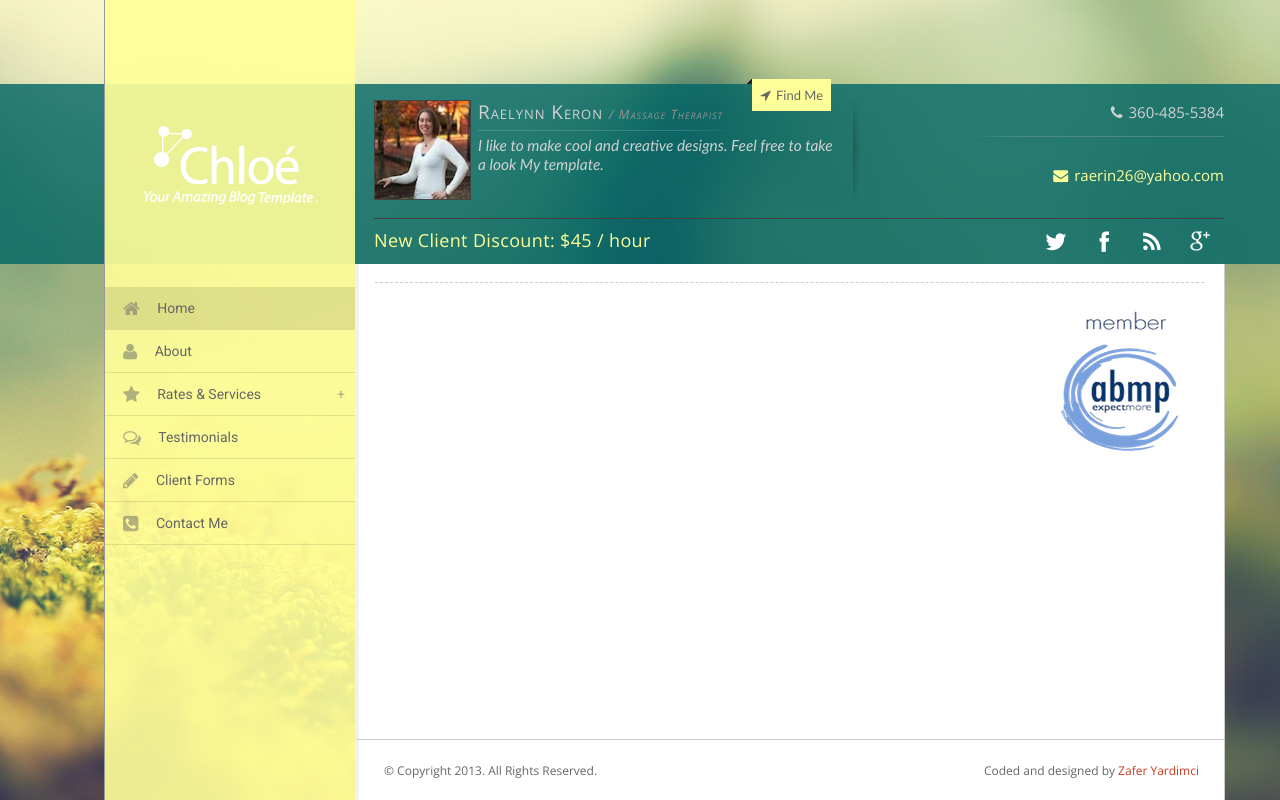
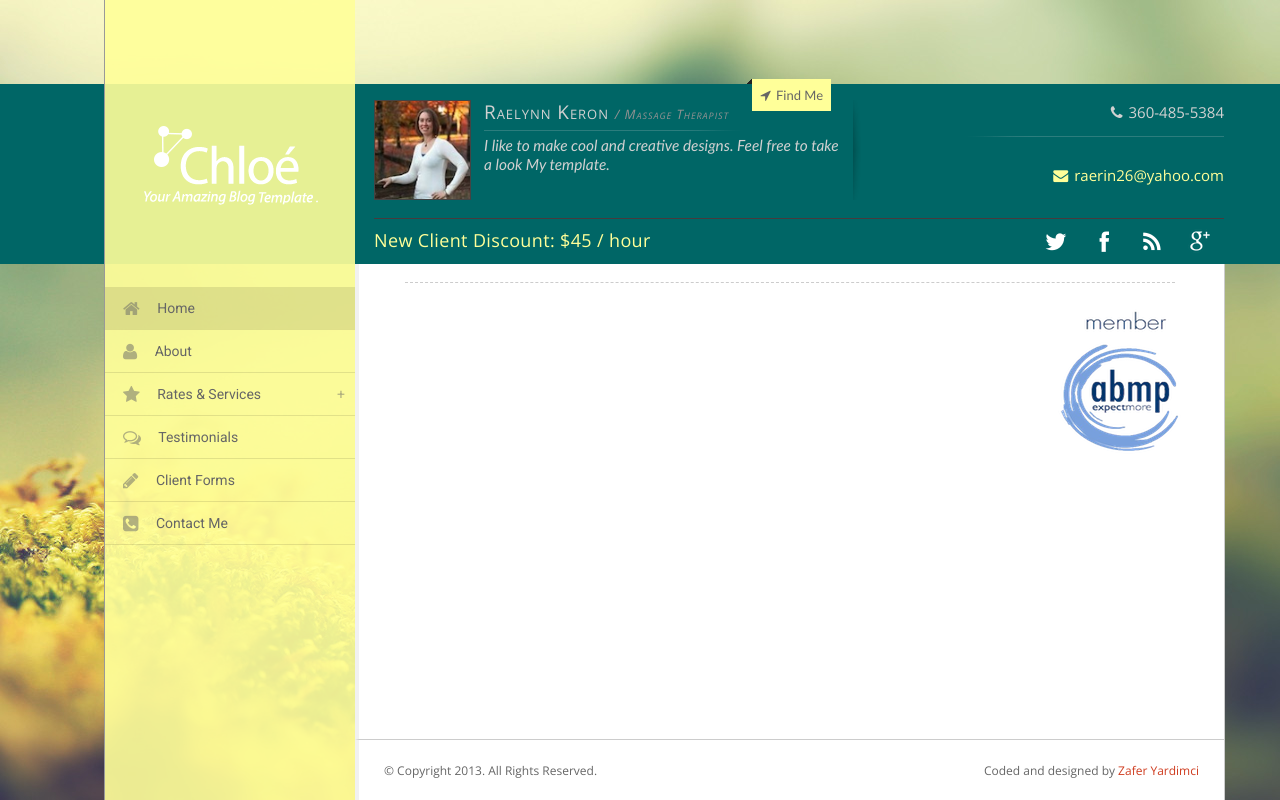
Before and after one commit to dechulion/raelynn_massage, a PHP site: template src/views/layout.twig in a window 1280 px wide. Run offline with PHP 8.4, Linux system fonts and the light colour scheme; the template is opened without the code that fills it, so the values that code supplies are empty; some libraries are stand-ins or nearby versions.

Commit message:
Modified css and php

```diff
--- a/src/views/forms.html.twig
+++ b/src/views/forms.html.twig
@@ -9,6 +9,7 @@
 {% endblock %}
 
 {% block content %}
+  <div class="span8">
     <p>Here are the forms you'll need as one of my clients</p>
     <p>If possible, please fill them out and print them off before your appointment.</p>
     <ul class="forms">
@@ -18,6 +19,7 @@
       <li><a href="http://www.abmp.com/members/pdfs/physician_permission.pdf">Physicians Permission</a></li>
       <li><a href="http://www.abmp.com/members/pdfs/physician_referral.pdf">Physicians Referral</a></li>
     </ul>
+  </div>
 {% endblock %}
 
 
--- a/src/views/layout.twig
+++ b/src/views/layout.twig
@@ -267,8 +267,9 @@
 
       <!-- Page start -->
       <article>
-
-        <h2 class="page-heading">{% block pagetitle %}{% endblock %}</h2>
+        <div class="span8">
+          <h2 class="page-heading">{% block pagetitle %}{% endblock %}</h2>
+        </div>
         {% block content %}{% endblock %}
 
         <a href="http://www.abmp.com/home/"><img src="/img/abmp.png" alt"Member ABMP" class="abmp"></a>
--- a/src/views/rates.html.twig
+++ b/src/views/rates.html.twig
@@ -9,6 +9,7 @@
 {% endblock %}
 
 {% block content %}
+  <div class="span8">
     <h4>Investing in massage is an investment in your health.</h4><br>
     <table class="service-table">
       <thead>
@@ -36,10 +37,7 @@
         </tr>
       </tbody>
     </table><br>
-  {# <p>Personalized Massage.....$1/minute, 45 min. minimum</p>
-  <p>First Time Clients.....$.75/minute, 45 min. minimum</p>
-  <p>2 hours+.....................10% off*</p>
-  <p>Travel over 10 miles.......$5 flat fee**</p> #}
     <p>*The two hours is not limited to one person.</p>
     <p>**I am a mobile massage therapist so I only charge extra for mileage beyond 10  miles from my home.</p>
+  </div>
 {% endblock %}
--- a/src/views/testimonials.html.twig
+++ b/src/views/testimonials.html.twig
@@ -20,11 +20,8 @@
     <h4>Dave K.</h4>
   </div>
   <div class="span8 class testimonial">
-    <p>To all you mother fuckers who want a massage:</p>
     <p>"Raelynn is a wonderful Massage Therapist! My entire family has been getting treatment from her on a regular basis over the past year.</p>
     <p>First and foremost, she is a skilled therapist who has increased the quality of our lives. Raelynn is experienced in several massage techniques, enabling her to cater to the individual needs of each member of my family. Additionally, as a traveling sales professional I have a highly unpredictable and difficult schedule. Fortunately for me, Raelynn made herself very flexible to my schedule and made it all possible for myself and my family.</p>
     <p>I would highly recommend Raelynn to anyone considering using a Massage Therapist. She is very talented, professional, skilled and flexible to your needs. Not to mention an all around great person to interact with. I will always appreciate all that she has done for my family."</p>
-    <p>Dave K.</p>
-    <p>P.S. Motha fucka motha fucka motha fucka!!!!!!</p>
   </div>
 {% endblock %}
--- a/web/css/colors.css
+++ b/web/css/colors.css
@@ -25,18 +25,19 @@ a:hover,a:focus
 
 header
 	{
-	background-color: rgba(0, 102, 102, .8);
+	background-color: #006666;
 	}
 
 section
 	{
-	background-color:#FFFFFF;
-	}
+	background-color: #fff;
+/*	background-color: rgba(255, 255, 255, .8);
+*/	}
 
 nav
 	{
 	background-color: #ffff99;
-	background-color: rgba(255, 255, 153, 0.9);
+	background-color: rgba(255, 255, 153, .9);
 	border-left:1px solid #999;
 	}
 
@@ -46,6 +47,7 @@ body
 	color:#666;
 	background-image:url("../img/moss.jpg");
 	background-position: center;
+	background-repeat: no-repeat;
 	}
 
 section,footer
--- a/web/css/custom.css
+++ b/web/css/custom.css
@@ -47,4 +47,5 @@
 
 .testimonial {
   margin-bottom: 20px;
+  font-weight: normal;
 }
--- a/web/css/template.css
+++ b/web/css/template.css
@@ -159,6 +159,7 @@ header .author-infos-column
 	height:98px;
 	overflow:hidden;
 	margin-top:2px;
+	margin-left: 6px;
 	}
 
 header .author-info
--- a/web/js/scripts.js
+++ b/web/js/scripts.js
@@ -39,7 +39,7 @@
 
         }
         else {
-            $('#header_opened').load('ajax/map.html');
+            $('#header_opened').load('/ajax/map.html');
             $("header").animate({
                 height: "490px"
             }, 100);
```
Also changed, not shown: src/views/about.html.twig (+7 -5 lines), src/views/index.html.twig (+7 -5 lines). Lines whose indentation alone changed are shown as unchanged.
